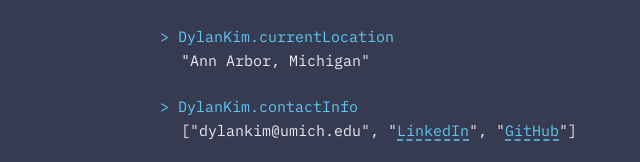
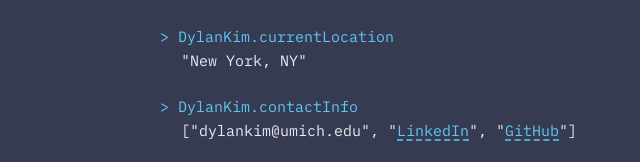
Before and after one commit to dkimumich/dkimumich.github.io, a plain HTML site: page index.html in a window 1280 px wide. Shown: the part 607-769 px from the top of the page, 0-640 px from the left. Drawn offline with Linux system fonts and the light colour scheme.

Commit message:
Update current location from Ann Arbor to New York

```diff
--- a/index.html
+++ b/index.html
@@ -151,7 +151,7 @@ footer .row{display:flex;flex-wrap:wrap;justify-content:center;gap:18px;margin-b
 /* ======= EDIT YOUR INFO HERE ======= */
 const ME = "DylanKim";
 const terminal = [
-  ["currentLocation", '"Ann Arbor, Michigan"'],
+  ["currentLocation", '"New York, NY"'],
   ["contactInfo", '["dylankim@umich.edu", "<a href=\'https://www.linkedin.com/in/dylan-kim-02aa13334\'>LinkedIn</a>", "<a href=\'https://github.com/dkimumich\'>GitHub</a>"]'],
   ["education", '"B.S. Data Science, University of Michigan (May 2028)"'],
   ["languages", '["Python", "Java", "C/C++", "SQL", "TypeScript", "JavaScript"]'],
```
